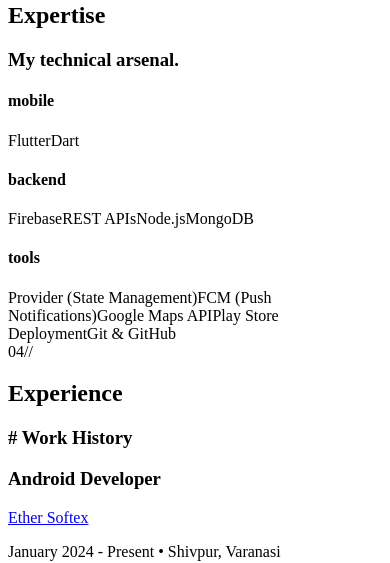
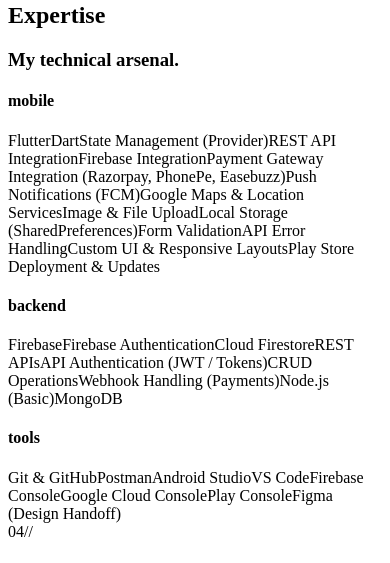
Before and after one commit to Akashaks8115/dev-portfolio-pro, a React (Vite) app: page / in a window 390 px wide. Shown: the part 1200-1763 px from the top of the page. Built offline with nearby package versions, Linux system fonts and the light colour scheme; the HTML template or start-up script is replaced by a standard one.

Commit message:
Update skills section with mobile, backend, and tools improvements

```diff
--- a/src/data/skills.ts
+++ b/src/data/skills.ts
@@ -1,11 +1,43 @@
 export const skills = {
-  mobile: ["Flutter", "Dart"],
-  backend: ["Firebase", "REST APIs", "Node.js", "MongoDB"],
+  mobile: [
+    "Flutter",
+    "Dart",
+    "State Management (Provider)",
+    "REST API Integration",
+    "Firebase Integration",
+    "Payment Gateway Integration (Razorpay, PhonePe, Easebuzz)",
+    "Push Notifications (FCM)",
+    "Google Maps & Location Services",
+    "Image & File Upload",
+    "Local Storage (SharedPreferences)",
+    "Form Validation",
+    "API Error Handling",
+    "Custom UI & Responsive Layouts",
+    "Play Store Deployment & Updates",
+  ],
+
+  backend: [
+    "Firebase",
+    "Firebase Authentication",
+    "Cloud Firestore",
+    "REST APIs",
+    "API Authentication (JWT / Tokens)",
+    "CRUD Operations",
+    "Webhook Handling (Payments)",
+    "Node.js (Basic)",
+    "MongoDB",
+  ]
+  ,
+
   tools: [
-    "Provider (State Management)",
-    "FCM (Push Notifications)",
-    "Google Maps API",
-    "Play Store Deployment",
     "Git & GitHub",
-  ],
+    "Postman",
+    "Android Studio",
+    "VS Code",
+    "Firebase Console",
+    "Google Cloud Console",
+    "Play Console",
+    "Figma (Design Handoff)",
+  ]
+
 };
```
